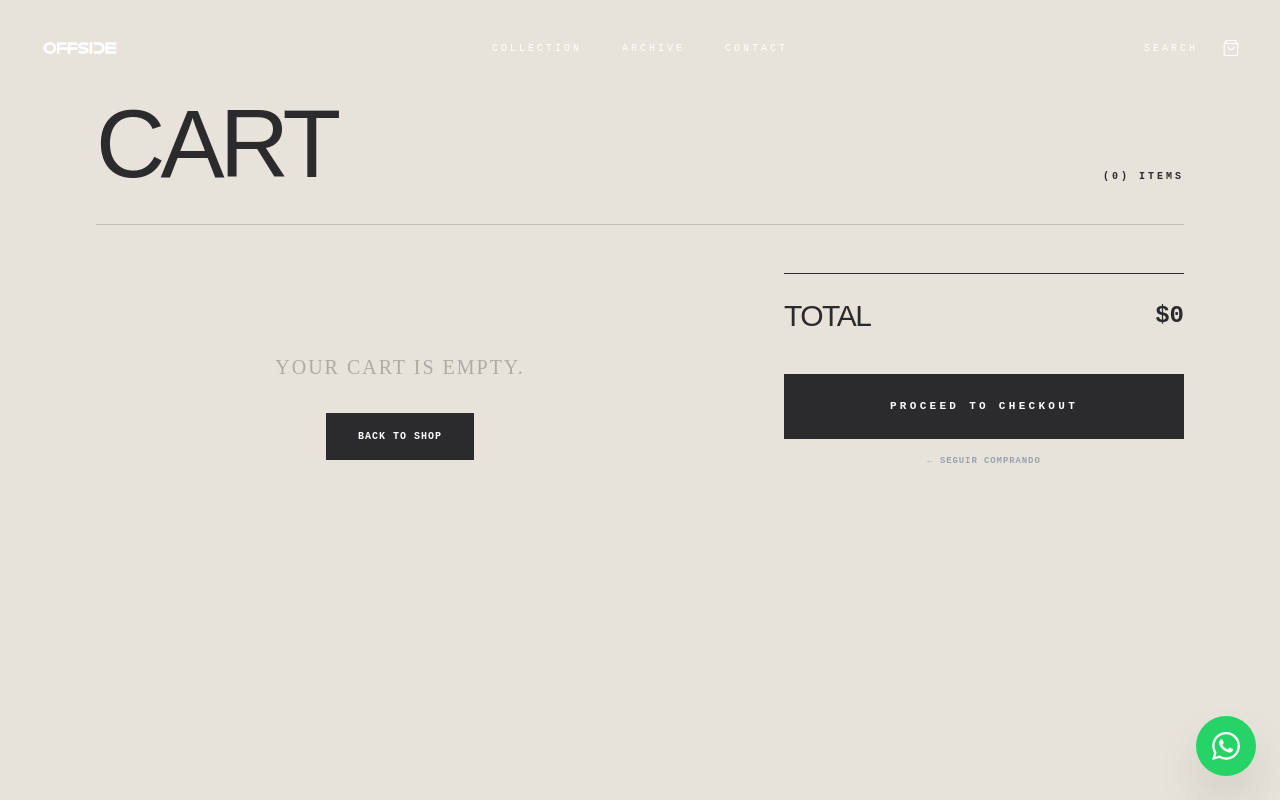
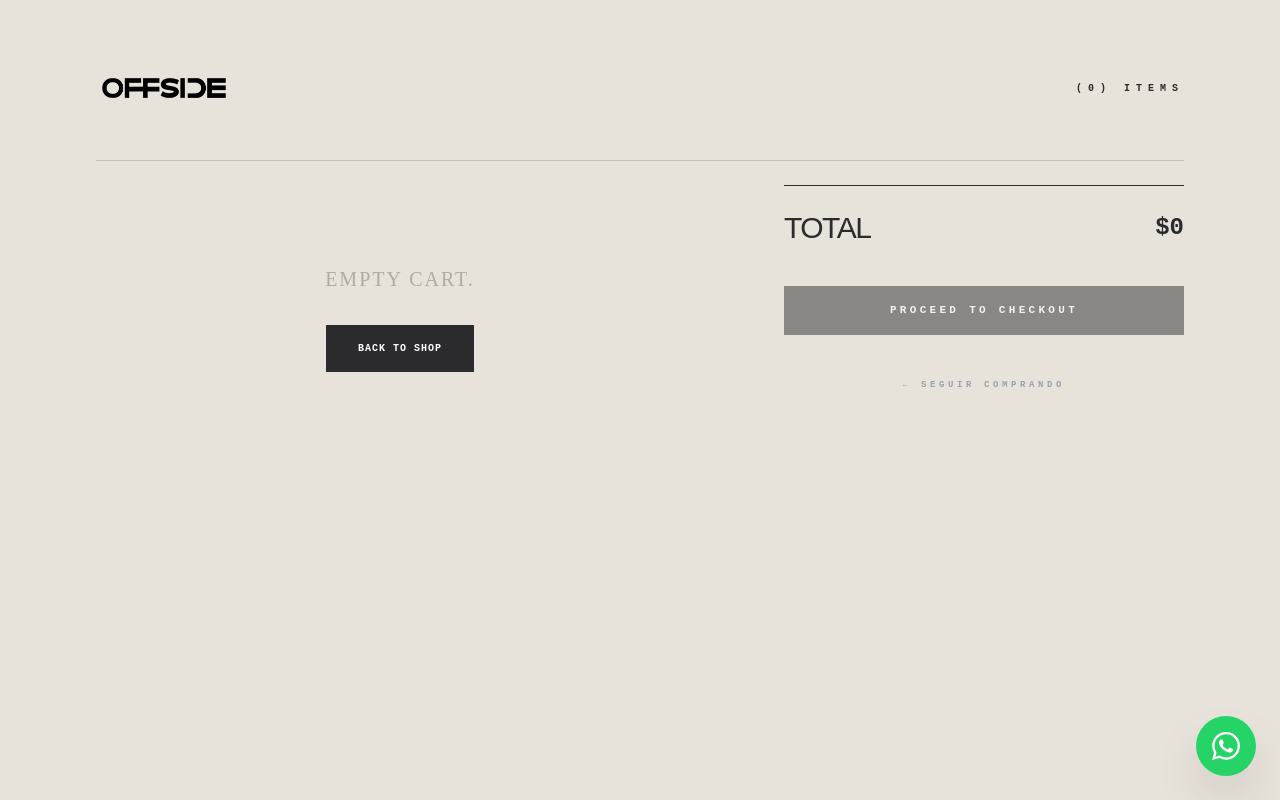
Before and after one commit to EduardoCastellanosP/tu-tienda-ropa, a React (Vite) app: page /cart in a window 1280 px wide. Shown: the top 800 px of the page. Built offline with nearby package versions, Linux system fonts and the light colour scheme.

Commit message:
Add new features

```diff
--- a/src/App.jsx
+++ b/src/App.jsx
@@ -1,5 +1,5 @@
 import React, { useState, useEffect } from 'react';
-import { BrowserRouter as Router, Routes, Route } from 'react-router-dom';
+import { BrowserRouter as Router, Routes, Route, useLocation } from 'react-router-dom';
 import { motion, AnimatePresence } from 'framer-motion';
 import IntroPS2 from './components/IntroPS2';
 import DesfileGallery from './components/DesfileGallery';
@@ -13,8 +13,11 @@ import Footer from './components/Footer';
 const imagesContext = import.meta.glob('./assets/images/imagenesdesfile/*.{png,jpg,jpeg,svg}', { eager: true });
 const fotosDelDesfile = Object.values(imagesContext).map((mod) => mod.default);
 
-function App() {
-  const [showIntro, setShowIntro] = useState(true);
+// Sub-componente para manejar la lógica que depende de useLocation
+function AppContent() {
+  const location = useLocation();
+  // El intro solo se muestra si la ruta inicial es la raíz "/"
+  const [showIntro, setShowIntro] = useState(location.pathname === '/');
 
   useEffect(() => {
     if (showIntro) {
@@ -25,7 +28,6 @@ function App() {
   }, [showIntro]);
 
   return (
-    <Router>
     <div className={`min-h-screen transition-colors duration-1000 ${showIntro ? 'bg-black' : 'bg-[#F2F0EB]'}`}>
       <AnimatePresence mode="wait">
         {showIntro ? (
@@ -39,32 +41,23 @@ function App() {
             animate={{ opacity: 1 }}
             className="min-h-screen flex flex-col text-[#ffffff]"
           >
+            {/* El Navbar solo se renderiza si NO estamos en el carrito */}
+            {location.pathname !== '/cart' && (
               <nav className="absolute top-0 left-0 w-full flex justify-between items-center px-6 md:px-10 h-24 z-50 bg-transparent">
                 <div className="flex-1">
-                  <motion.img
-                    src={logoPrincipal} alt="Logo Offside"
-                    className="h-16 md:h-20 object-contain cursor-pointer"
-                    whileHover={{ scale: 1.1 }}
-                    whileTap={{ scale: 0.95 }}
-                    onClick={() => window.location.href = '/'}
-                  />
+                  <a href="/">
+                    <img src={logoPrincipal} alt="Logo" className="h-14 md:h-20 object-contain" />
+                  </a>
                 </div>
-
-                <div className="hidden md:flex space-x-10 text-[10px] font-medium uppercase tracking-[0.3em]">
-                  <a href="#" className="font-body font-medium text-[10px] tracking-[0.3em] uppercase text-white">Collection</a>
-                  <a href="#" className="font-body font-medium text-[10px] tracking-[0.3em] uppercase text-white">Archive</a>
-                  <a href="#" className="font-body font-medium text-[10px] tracking-[0.3em] uppercase text-white">Contact</a>
-                </div>
-
-                <div className="flex-1 flex justify-end space-x-6 items-center">
-                  <button className="font-body font-medium text-[10px] tracking-[0.3em] uppercase text-white">Search</button>
-                  <a href="/cart" className="flex items-center gap-2 group">
-                    <svg xmlns="http://www.w3.org/2000/svg" width="18" height="18" viewBox="0 0 24 24" fill="none" stroke="currentColor" strokeWidth="1.5" className="group-hover:text-red-600 transition-all text-white">
+                <div className="flex-1 flex justify-end items-center">
+                  <a href="/cart" className="text-white">
+                    <svg width="22" height="22" viewBox="0 0 24 24" fill="none" stroke="currentColor" strokeWidth="1.3">
                       <path d="M6 2 3 6v14a2 2 0 0 0 2 2h14a2 2 0 0 0 2-2V6l-3-4Z"/><path d="M3 6h18"/><path d="M16 10a4 4 0 0 1-8 0"/>
                     </svg>
                   </a>
                 </div>
               </nav>
+            )}
 
             <Routes>
               <Route path="/" element={
@@ -81,7 +74,6 @@ function App() {
 
             <Footer />
 
-              {/* AQUÍ: Botón Flotante Global de WhatsApp */}
             <a
               href="https://wa.me/573189353585?text=Hola%20OFFSIDE%20Studio!%20Tengo%20una%20consulta%20general."
               target="_blank"
@@ -95,11 +87,17 @@ function App() {
                 <path d="M17.472 14.382c-.297-.149-1.758-.867-2.03-.967-.273-.099-.471-.148-.67.15-.197.297-.767.966-.94 1.164-.173.199-.347.223-.644.075-.297-.15-1.255-.463-2.39-1.475-.883-.788-1.48-1.761-1.653-2.059-.173-.297-.018-.458.13-.606.134-.133.298-.347.446-.52.149-.174.198-.298.298-.497.099-.198.05-.371-.025-.52-.075-.149-.669-1.612-.916-2.207-.242-.579-.487-.5-.669-.51-.173-.008-.371-.01-.57-.01-.198 0-.52.074-.792.372-.272.297-1.04 1.016-1.04 2.479 0 1.462 1.065 2.875 1.213 3.074.149.198 2.096 3.2 5.077 4.487.709.306 1.262.489 1.694.625.712.227 1.36.195 1.871.118.571-.085 1.758-.719 2.006-1.413.248-.694.248-1.289.173-1.413-.074-.124-.272-.198-.57-.347m-5.421 7.403h-.004a9.87 9.87 0 01-5.031-1.378l-.361-.214-3.741.982.998-3.648-.235-.374a9.86 9.86 0 01-1.51-5.26c.001-5.45 4.436-9.884 9.888-9.884 2.64 0 5.122 1.03 6.988 2.898a9.825 9.825 0 012.893 6.994c-.003 5.45-4.437 9.884-9.885 9.884m8.413-18.297A11.815 11.815 0 0012.05 0C5.495 0 .16 5.335.157 11.892c0 2.096.547 4.142 1.588 5.945L.057 24l6.305-1.653a11.883 11.883 0 005.685 1.448h.005c6.554 0 11.89-5.335 11.893-11.893a11.821 11.821 0 00-3.48-8.413z"/>
               </svg>
             </a>
-
           </motion.main>
         )}
       </AnimatePresence>
     </div>
+  );
+}
+
+function App() {
+  return (
+    <Router>
+      <AppContent />
     </Router>
   );
 }
--- a/src/components/CartPage.jsx
+++ b/src/components/CartPage.jsx
@@ -1,23 +1,29 @@
 import React, { useState, useEffect } from 'react';
 import { Link } from 'react-router-dom';
+import logocarro from '../assets/images/loguito2.png';
 
 const CartPage = () => {
   const [items, setItems] = useState([]);
+  const [isModalOpen, setIsModalOpen] = useState(false);
+  const [formData, setFormData] = useState({
+    nombre: '',
+    email: '',
+    telefono: '',
+    ciudad: '',
+    direccion: ''
+  });
 
-  // Cargar datos al montar el componente
   useEffect(() => {
     const datosGuardados = localStorage.getItem('cart_offside');
     if (datosGuardados) {
       try {
         setItems(JSON.parse(datosGuardados));
       } catch (error) {
-        console.error("Error al parsear el carrito:", error);
         setItems([]);
       }
     }
   }, []);
 
-  // Guardar en LocalStorage cada vez que cambie el carrito
   useEffect(() => {
     if (items.length > 0) {
       localStorage.setItem('cart_offside', JSON.stringify(items));
@@ -26,15 +32,7 @@ const CartPage = () => {
     }
   }, [items]);
 
-  const updateQuantity = (id, delta) => {
-    setItems(prevItems =>
-      prevItems.map(item =>
-        item.id === id ? { ...item, cantidad: Math.max(1, item.cantidad + delta) } : item
-      )
-    );
-  };
-
-  // NUEVA FUNCIÓN: Actualizar Talla
+  // NUEVA FUNCIÓN: Actualizar Talla desde el Carrito
   const updateSize = (id, newSize) => {
     setItems(prevItems =>
       prevItems.map(item =>
@@ -43,11 +41,10 @@ const CartPage = () => {
     );
   };
 
-  // NUEVA FUNCIÓN: Actualizar Color
-  const updateColor = (id, newColor) => {
+  const updateQuantity = (id, delta) => {
     setItems(prevItems =>
       prevItems.map(item =>
-        item.id === id ? { ...item, color: newColor } : item
+        item.id === id ? { ...item, cantidad: Math.max(1, item.cantidad + delta) } : item
       )
     );
   };
@@ -63,77 +60,72 @@ const CartPage = () => {
     return acc + (precioNumerico * item.cantidad);
   }, 0);
 
+  const handleInputChange = (e) => {
+    setFormData({ ...formData, [e.target.name]: e.target.value });
+  };
+
+  const handleFinalCheckout = (e) => {
+    e.preventDefault();
+    if (!formData.nombre || !formData.telefono || !formData.direccion) {
+      alert("Error: Nombre, teléfono y dirección son obligatorios para el despacho.");
+      return;
+    }
+    alert("Redirigiendo a ePayco para pago seguro por PSE...");
+  };
+
   return (
-    <div className="bg-[#e8e3da] min-h-screen pt-24 pb-20 px-4 md:px-12 lg:px-24 text-[#2b2a2d]">
+    <div className="bg-[#e8e3da] min-h-screen pt-5 pb-20 px-4 md:px-12 lg:px-24 text-[#2b2a2d]">
       <div className="max-w-7xl mx-auto">
-        <div className="border-b border-[#2b2a2d]/20 pb-8 mb-12 flex justify-between items-end">
-          <h1 className="font-['Aku_&_Kamu',_sans-serif] text-5xl md:text-8xl uppercase tracking-tighter leading-none">Cart</h1>
-          <span className="text-[10px] font-bold uppercase tracking-[0.3em] mb-2">({items.length}) Items</span>
+        <div className="border-b border-[#2b2a2d]/20 pb-1 mb-6 flex justify-between items-end">
+            <img src={logocarro} alt="Cart Icon" className="inline-block w-12 md:w-34 mr-4 " />
+          <span className="text-[10px] font-bold uppercase tracking-[0.6em] mb-15">({items.length}) Items</span>
         </div>
 
         <div className="flex flex-col lg:flex-row gap-20">
           <div className="flex-grow space-y-12">
             {items.length > 0 ? (
               items.map((item) => (
-                <div key={`${item.id}-${item.talla}-${item.color}`} className="group flex flex-col md:flex-row gap-8 pb-12 border-b border-[#2b2a2d]/10 relative">
+                <div key={item.id} className="flex flex-col md:flex-row gap-8 pb-12 border-b border-[#2b2a2d]/10">
                   <div className="w-full md:w-48 aspect-[3/4] overflow-hidden bg-white">
-                    <img src={item.img} alt={item.nombre} className="w-full h-full object-cover transition-all duration-700" />
+                    <img src={item.img} alt={item.nombre} className="w-full h-full object-cover" />
                   </div>
-
                   <div className="flex flex-col justify-between flex-grow py-2">
                     <div className="flex justify-between items-start">
                       <div className="space-y-4">
                         <h2 className="font-['Aku_&_Kamu',_sans-serif] text-2xl uppercase tracking-tight leading-none">{item.nombre}</h2>
 
-                        <div className="flex flex-wrap gap-6">
-                          {/* DESPLEGABLE TALLA */}
+                        {/* SELECTOR DE TALLA RESTAURADO */}
+                        {/* SELECTOR DE TALLA REDUCIDO */}
                     <div className="flex flex-col gap-1">
-                            <span className="text-[9px] font-black text-gray-400 uppercase tracking-widest">Size</span>
+                      <span className="text-[10px] font-black text-gray-400 uppercase tracking-widest">Size
+                      </span>
                       <select
                         value={item.talla}
                         onChange={(e) => updateSize(item.id, e.target.value)}
-                              className="bg-transparent text-[11px] font-bold uppercase tracking-widest border-none p-0 focus:ring-0 cursor-pointer"
+                        className="bg-transparent text-[12px] font-bold uppercase tracking-widest border-none p-0 w-10 focus:ring-0 cursor-pointer outline-none "
                       >
                         {['S', 'M', 'L', 'XL'].map(t => (
-                                <option key={t} value={t}>{t}</option>
+                          <option key={t} value={t} className="bg-[#e8e3da] text-black">{t}</option>
                         ))}
                       </select>
                     </div>
-
-                          {/* DESPLEGABLE COLOR */}
-                          <div className="flex flex-col gap-1">
-                            <span className="text-[9px] font-black text-gray-400 uppercase tracking-widest">Color</span>
-                            <select
-                              value={item.color || 'Negro'}
-                              onChange={(e) => updateColor(item.id, e.target.value)}
-                              className="bg-transparent text-[11px] font-bold uppercase tracking-widest border-none p-0 focus:ring-0 cursor-pointer"
-                            >
-                              <option value="Negro">Negro</option>
-                              <option value="Blanco">Blanco</option>
-                              <option value="Tierra">Tierra</option>
-                            </select>
                       </div>
+                      <p className="font-bold text-lg">${(item.precio * item.cantidad).toLocaleString('es-CO')}</p>
                     </div>
-                      </div>
-                      <p className="font-bold text-lg">
-                        ${((typeof item.precio === 'string' ? parseInt(item.precio.replace(/[^0-9]/g, '')) : item.precio) * item.cantidad).toLocaleString('es-CO')}
-                      </p>
-                    </div>
-
                     <div className="flex justify-between items-end mt-8">
                       <div className="flex border border-[#2b2a2d]/20">
-                         <button onClick={() => updateQuantity(item.id, -1)} className="px-4 py-2 hover:bg-[#2b2a2d] hover:text-white transition-colors text-xs">-</button>
-                         <span className="px-4 py-2 text-xs font-bold border-x border-[#2b2a2d]/20 w-10 text-center">{item.cantidad}</span>
-                         <button onClick={() => updateQuantity(item.id, 1)} className="px-4 py-2 hover:bg-[#2b2a2d] hover:text-white transition-colors text-xs">+</button>
+                         <button onClick={() => updateQuantity(item.id, -1)} className="px-4 py-2 hover:bg-[#2b2a2d] hover:text-white transition-colors">-</button>
+                         <span className="px-4 py-2 font-bold w-10 text-center text-xs">{item.cantidad}</span>
+                         <button onClick={() => updateQuantity(item.id, 1)} className="px-4 py-2 hover:bg-[#2b2a2d] hover:text-white transition-colors">+</button>
                       </div>
-                      <button onClick={() => removeItem(item.id)} className="text-[10px] font-bold uppercase tracking-widest border-b border-[#2b2a2d] pb-1 hover:text-red-500 hover:border-red-500 transition-all">Remove</button>
+                      <button onClick={() => removeItem(item.id)} className="text-[10px] font-bold uppercase border-b border-[#2b2a2d] pb-1 hover:text-red-500 hover:border-red-500 transition-all">Remove</button>
                     </div>
                   </div>
                 </div>
               ))
             ) : (
               <div className="py-20 text-center">
-                <p className="text-xl uppercase tracking-widest opacity-30 mb-8 font-['Aku_&_Kamu']">Your cart is empty.</p>
+                <p className="text-xl uppercase tracking-widest opacity-30 mb-8 font-['Aku_&_Kamu']">Empty cart.</p>
                 <Link to="/" className="inline-block bg-[#2b2a2d] text-white px-8 py-4 text-[10px] font-bold uppercase tracking-widest hover:invert transition-all">Back to Shop</Link>
               </div>
             )}
@@ -141,25 +133,63 @@ const CartPage = () => {
 
           <div className="w-full lg:w-[400px]">
             <div className="sticky top-32 space-y-10">
-              <div className="space-y-6 border-t border-[#2b2a2d] pt-6">
-                <div className="flex justify-between items-center">
+              <div className="border-t border-[#2b2a2d] pt-6 flex justify-between items-center">
                 <span className="font-['Aku_&_Kamu',_sans-serif] text-3xl uppercase tracking-tighter">Total</span>
                 <span className="text-2xl font-bold">${subtotal.toLocaleString('es-CO')}</span>
               </div>
-              </div>
-
-              <div className="space-y-4">
-                <button className="w-full bg-[#2b2a2d] text-white py-6 text-[11px] font-black uppercase tracking-[0.3em] hover:invert transition-all">
+              <button
+                onClick={() => setIsModalOpen(true)}
+                disabled={items.length === 0}
+                className="w-full bg-[#2b2a2d] text-white py-4 text-[11px] font-black uppercase tracking-[0.3em] hover:invert transition-all disabled:opacity-50"
+              >
                 Proceed to Checkout
               </button>
-                <Link to="/" className="block text-center text-[9px] uppercase tracking-widest text-gray-400 hover:text-black font-bold transition-colors">
+
+              <Link
+        to="/"
+        className="block text-center text-[9px] uppercase tracking-[0.4em] text-gray-400 hover:text-black font-bold transition-colors pt-1"
+      >
         ← Seguir Comprando
       </Link>
             </div>
           </div>
         </div>
       </div>
+
+
+      {isModalOpen && (
+        <div className="fixed inset-0 z-[1000] flex items-center justify-center bg-black/80 backdrop-blur-sm p-4">
+          <div className="bg-[#F2F0EB] w-full max-w-lg p-8 md:p-12 relative shadow-2xl">
+            <button onClick={() => setIsModalOpen(false)} className="absolute top-5 right-5 text-[10px] font-black uppercase tracking-widest border-b border-black">Cerrar [X]</button>
+            <h2 className="font-['Aku_&_Kamu',_sans-serif] text-4xl uppercase tracking-tighter mb-8 text-[#2b2a2d]">Shipping</h2>
+            <form onSubmit={handleFinalCheckout} className="space-y-6">
+              <div>
+                <label className="block text-[9px] font-black uppercase tracking-widest text-gray-500 mb-2">Nombre Completo *</label>
+                <input required type="text" name="nombre" onChange={handleInputChange} className="w-full bg-transparent border-b border-[#2b2a2d]/20 py-2 outline-none focus:border-[#2b2a2d] text-sm uppercase text-[#2b2a2d]" />
               </div>
+              <div className="grid grid-cols-2 gap-6">
+                <div>
+                  <label className="block text-[9px] font-black uppercase tracking-widest text-gray-500 mb-2">Email *</label>
+                  <input required type="email" name="email" onChange={handleInputChange} className="w-full bg-transparent border-b border-[#2b2a2d]/20 py-2 outline-none focus:border-[#2b2a2d] text-sm text-[#2b2a2d]" />
+                </div>
+                <div>
+                  <label className="block text-[9px] font-black uppercase tracking-widest text-gray-500 mb-2">Teléfono *</label>
+                  <input required type="tel" name="telefono" onChange={handleInputChange} className="w-full bg-transparent border-b border-[#2b2a2d]/20 py-2 outline-none focus:border-[#2b2a2d] text-sm text-[#2b2a2d]" />
+                </div>
+              </div>
+              <div>
+                <label className="block text-[9px] font-black uppercase tracking-widest text-gray-500 mb-2">Ciudad *</label>
+                <input required type="text" name="ciudad" onChange={handleInputChange} className="w-full bg-transparent border-b border-[#2b2a2d]/20 py-2 outline-none focus:border-[#2b2a2d] text-sm uppercase text-[#2b2a2d]" />
+              </div>
+              <div>
+                <label className="block text-[9px] font-black uppercase tracking-widest text-gray-500 mb-2">Dirección Exacta *</label>
+                <input required type="text" name="direccion" onChange={handleInputChange} className="w-full bg-transparent border-b border-[#2b2a2d]/20 py-2 outline-none focus:border-[#2b2a2d] text-sm uppercase text-[#2b2a2d]" />
+              </div>
+              <button type="submit" className="w-full bg-[#2b2a2d] text-white py-5 text-[11px] font-black uppercase tracking-[0.3em] hover:invert transition-all mt-4">Pagar con PSE / ePayco</button>
+            </form>
+          </div>
+        </div>
+      )}
     </div>
   );
 };
--- a/src/components/UnisexGrid.jsx
+++ b/src/components/UnisexGrid.jsx
@@ -197,8 +197,8 @@ const UnisexGrid = () => {
   ];
 
   return (
-    <section className="py-10 md:py-1 px-0 md:px-1 bg-white">
-      <div className="grid grid-cols-2 md:grid-cols-3 gap-x-2 md:gap-x-1 gap-y-10 md:gap-y-6">
+    <section className="py-10 md:py-0 px-1 md:px-2 bg-white">
+      <div className="grid grid-cols-2 md:grid-cols-3 gap-x-2 md:gap-x-1 gap-y-10 md:gap-y-16">
         {productos.map(p => <ProductCard key={p.id} prod={p} />)}
       </div>
     </section>
```
Also changed, not shown: src/assets/images/logo_carro.png (added). Lines whose indentation alone changed are shown as unchanged.
